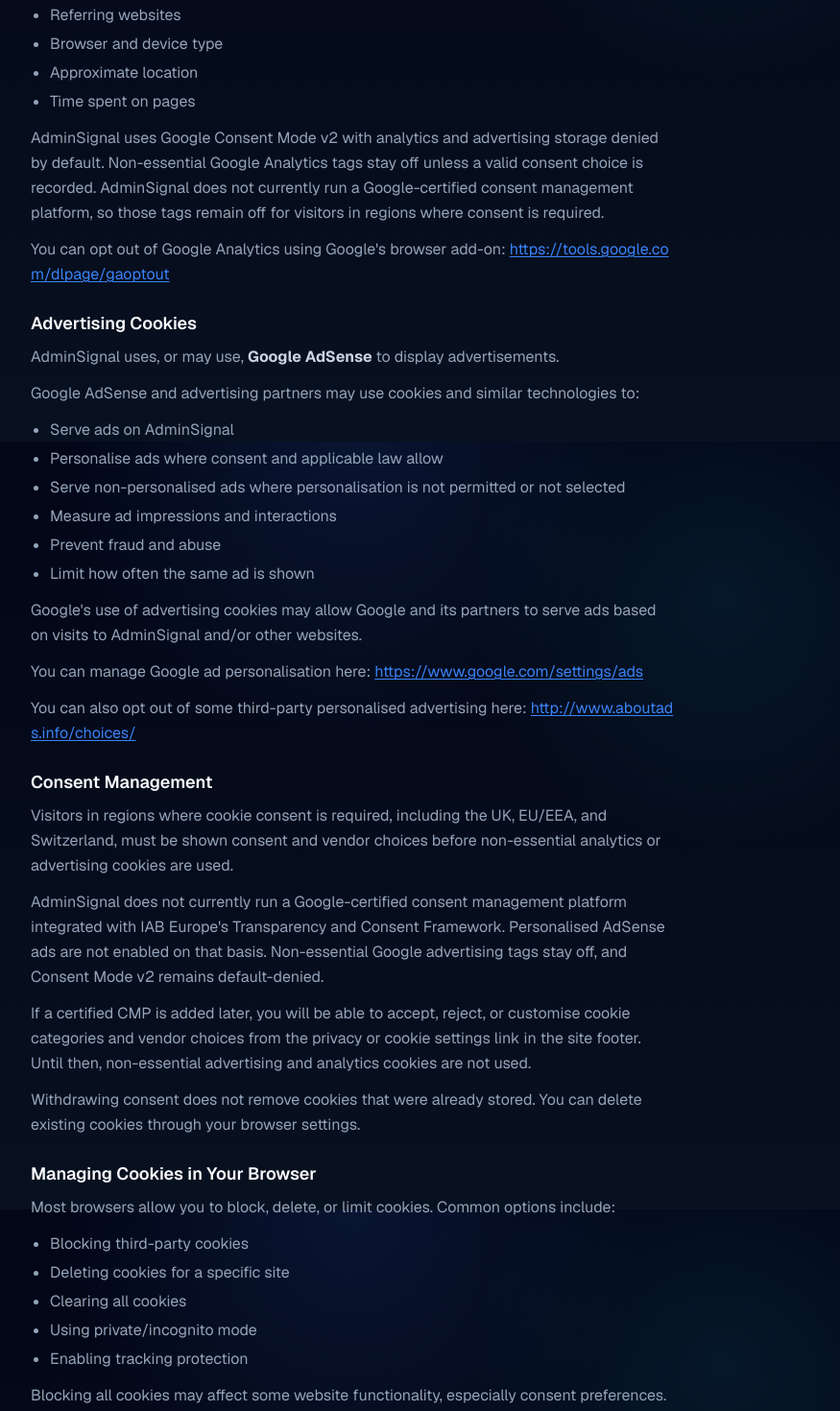
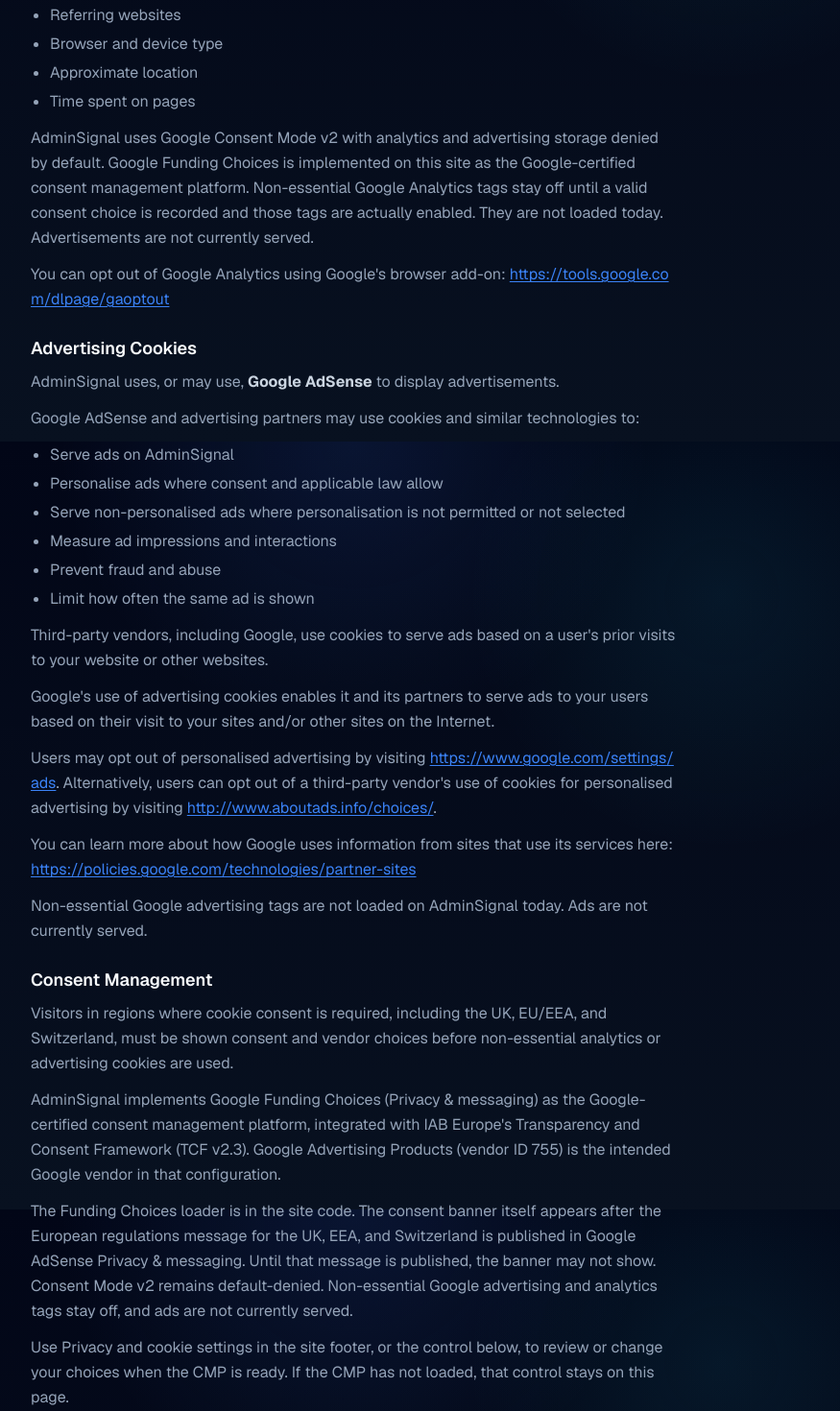
Before and after one commit to Jackoma0209/adminsignal, a Next.js app: page /cookies in a window 1280 px wide. Shown: the part 1140-2610 px from the top of the page at 96% size, without its empty margins (272-1147 px from the left). Built offline with nearby package versions, Linux system fonts and the light colour scheme; no server answers.

Commit message:
Update cookie policy for Funding Choices CMP

```diff
--- a/src/app/cookies/page.tsx
+++ b/src/app/cookies/page.tsx
@@ -1,5 +1,6 @@
 import type { Metadata } from 'next'
 import Container from '@/components/layout/Container'
+import PrivacySettingsButton from '@/components/PrivacySettingsButton'
 import { buildCategoryMetadata } from '@/lib/metadata'
 
 export const metadata: Metadata = buildCategoryMetadata({
@@ -20,7 +21,7 @@
           <h1 className="mb-6 text-3xl font-bold tracking-tight text-foreground sm:text-4xl">
             Cookie Policy
           </h1>
-          <p className="mb-8 text-sm text-muted">Last updated: July 2026</p>
+          <p className="mb-8 text-sm text-muted">Last updated: August 2026</p>
 
           <div className="space-y-6 text-base leading-relaxed text-muted">
             <p>
@@ -94,7 +95,7 @@
                         Preference
                       </th>
                       <td className="px-4 py-3">Remember privacy and cookie choices</td>
-                      <td className="px-4 py-3">AdminSignal or consent management provider</td>
+                      <td className="px-4 py-3">Google Funding Choices (Privacy &amp; messaging)</td>
                       <td className="px-4 py-3">Usually not</td>
                     </tr>
                   </tbody>
@@ -120,10 +121,10 @@
               </ul>
               <p className="mt-3">
                 AdminSignal uses Google Consent Mode v2 with analytics and advertising storage
-                denied by default. Non-essential Google Analytics tags stay off unless a valid
-                consent choice is recorded. AdminSignal does not currently run a Google-certified
-                consent management platform, so those tags remain off for visitors in regions
-                where consent is required.
+                denied by default. Google Funding Choices is implemented on this site as the
+                Google-certified consent management platform. Non-essential Google Analytics tags
+                stay off until a valid consent choice is recorded and those tags are actually
+                enabled. They are not loaded today. Advertisements are not currently served.
               </p>
               <p className="mt-3">
                 You can opt out of Google Analytics using Google&apos;s browser add-on:{' '}
@@ -158,11 +159,15 @@
                 <li>Limit how often the same ad is shown</li>
               </ul>
               <p className="mt-3">
-                Google&apos;s use of advertising cookies may allow Google and its partners to serve
-                ads based on visits to AdminSignal and/or other websites.
+                Third-party vendors, including Google, use cookies to serve ads based on a
+                user&apos;s prior visits to your website or other websites.
               </p>
               <p className="mt-3">
-                You can manage Google ad personalisation here:{' '}
+                Google&apos;s use of advertising cookies enables it and its partners to serve ads to
+                your users based on their visit to your sites and/or other sites on the Internet.
+              </p>
+              <p className="mt-3">
+                Users may opt out of personalised advertising by visiting{' '}
                 <a
                   href="https://www.google.com/settings/ads"
                   className={linkClass}
@@ -171,9 +176,9 @@
                 >
                   https://www.google.com/settings/ads
                 </a>
-              </p>
-              <p className="mt-3">
-                You can also opt out of some third-party personalised advertising here:{' '}
+                {
+                  ". Alternatively, users can opt out of a third-party vendor's use of cookies for personalised advertising by visiting "
+                }
                 <a
                   href="http://www.aboutads.info/choices/"
                   className={linkClass}
@@ -182,6 +187,23 @@
                 >
                   http://www.aboutads.info/choices/
                 </a>
+                {'.'}
+              </p>
+              <p className="mt-3">
+                You can learn more about how Google uses information from sites that use its
+                services here:{' '}
+                <a
+                  href="https://policies.google.com/technologies/partner-sites"
+                  className={linkClass}
+                  target="_blank"
+                  rel="noopener noreferrer"
+                >
+                  https://policies.google.com/technologies/partner-sites
+                </a>
+              </p>
+              <p className="mt-3">
+                Non-essential Google advertising tags are not loaded on AdminSignal today. Ads are
+                not currently served.
               </p>
             </section>
 
@@ -193,16 +215,25 @@
                 analytics or advertising cookies are used.
               </p>
               <p className="mt-3">
-                AdminSignal does not currently run a Google-certified consent management platform
-                integrated with IAB Europe&apos;s Transparency and Consent Framework. Personalised
-                AdSense ads are not enabled on that basis. Non-essential Google advertising tags
-                stay off, and Consent Mode v2 remains default-denied.
+                AdminSignal implements Google Funding Choices (Privacy &amp; messaging) as the
+                Google-certified consent management platform, integrated with IAB Europe&apos;s
+                Transparency and Consent Framework (TCF v2.3). Google Advertising Products (vendor
+                ID 755) is the intended Google vendor in that configuration.
               </p>
               <p className="mt-3">
-                If a certified CMP is added later, you will be able to accept, reject, or customise
-                cookie categories and vendor choices from the privacy or cookie settings link in
-                the site footer. Until then, non-essential advertising and analytics cookies are
-                not used.
+                The Funding Choices loader is in the site code. The consent banner itself appears
+                after the European regulations message for the UK, EEA, and Switzerland is published
+                in Google AdSense Privacy &amp; messaging. Until that message is published, the
+                banner may not show. Consent Mode v2 remains default-denied. Non-essential Google
+                advertising and analytics tags stay off, and ads are not currently served.
+              </p>
+              <p className="mt-3">
+                Use Privacy and cookie settings in the site footer, or the control below, to review
+                or change your choices when the CMP is ready. If the CMP has not loaded, that
+                control stays on this page.
+              </p>
+              <p className="mt-4">
+                <PrivacySettingsButton className="text-sm font-medium text-primary underline underline-offset-2 hover:text-primary/80" />
               </p>
               <p className="mt-3">
                 Withdrawing consent does not remove cookies that were already stored. You can delete
```
